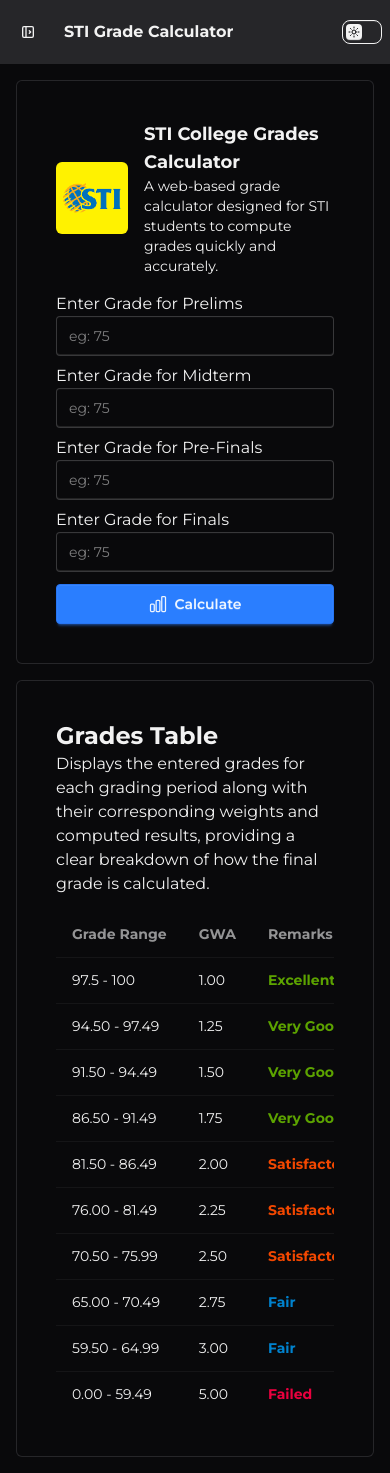
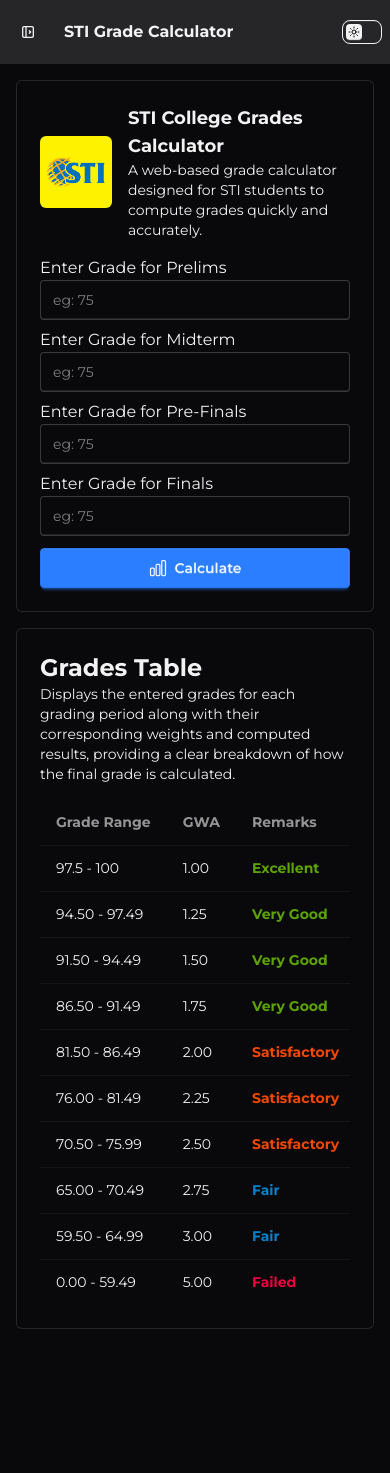
Before and after one commit to MarkMallari16/sti-grade-calculator, a React (Vite) app: page / in a window 390 px wide. After the commit the page ends 1345 px from the top, so only its background shows below. Built offline with nearby package versions, Linux system fonts and the light colour scheme.

Commit message:
refactor: Add vercel for routes

```diff
--- a/src/pages/CalculatorPage.tsx
+++ b/src/pages/CalculatorPage.tsx
@@ -149,7 +149,7 @@
                             onChange={(e) => setHistoryTitle(e.target.value)}
                         />
                     </div>
-                    <div className="modal-action justify-center mt-8">
+                    <div className="modal-action flex flex-col lg:flex-row gap-2 justify-center mt-8">
                         <button className="btn btn-ghost" onClick={() => modalRef.current?.close()}>Dismiss</button>
                         <button className="btn btn-border" onClick={resetFields}>
                             <svg xmlns="http://www.w3.org/2000/svg" fill="none" viewBox="0 0 24 24" strokeWidth={1.5} stroke="currentColor" className="size-5">
@@ -168,7 +168,7 @@
             </dialog>
 
             {/**Content */}
-            <div className='ring ring-inset ring-base-300 rounded-md p-10 h-fit'>
+            <div className='ring ring-inset ring-base-300 rounded-md p-6 lg:p-10 h-fit'>
                 <div className='mb-4 flex items-center gap-4'>
                     <img src="./src/assets/sti-logo.png" alt="STI Logo" className='w-18 h-18 lg:w-20 lg:h-20 object-cover rounded-md' />
                     <div>
@@ -205,10 +205,10 @@
                     Calculate
                 </button>
             </div>
-            <div className='ring ring-inset ring-base-300 rounded-md p-10 '>
+            <div className='ring ring-inset ring-base-300 rounded-md p-6 lg:p-10'>
                 <div className='mb-4'>
-                    <h1 className='text-2xl font-bold'>Grades Table</h1>
-                    <p>Displays the entered grades for each grading period along with their corresponding weights and computed results, providing a clear breakdown of how the final grade is calculated.</p>
+                    <h1 className='text-2xl lg:text-2xl font-bold'>Grades Table</h1>
+                    <p className='text-sm lg:text-sm font-normal'>Displays the entered grades for each grading period along with their corresponding weights and computed results, providing a clear breakdown of how the final grade is calculated.</p>
                 </div>
                 <div className="overflow-x-auto">
                     <table className="table">
```
Also changed, not shown: vercel.json (added).
